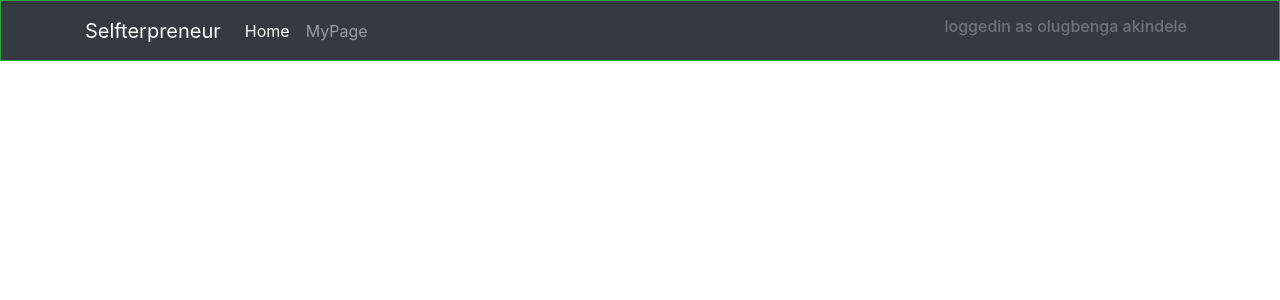
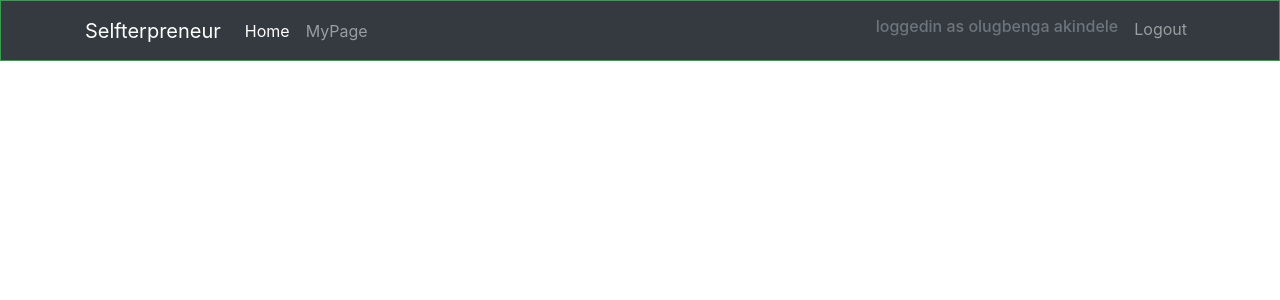
Before and after one commit to olugbengaakindele/selfterpreneur, a Flask app: page /home in a window 1280 px wide. Shown: the top 300 px of the page. Run offline with Flask 2, Linux system fonts and the light colour scheme; a user stored in the database is signed in; some libraries are stand-ins or nearby versions.

Commit message:
Logging users in and out

```diff
--- a/app/auth/routes.py
+++ b/app/auth/routes.py
@@ -2,7 +2,7 @@ from app.auth import auth
 from flask import render_template, url_for, redirect, request, flash
 from app.auth.forms import RegForm, LoginForm
 from app.auth.models import Users
-from flask_login import login_user, logout_user
+from flask_login import login_user, logout_user, login_required
 from app import bcrypt
 
 
@@ -57,3 +57,10 @@ def signin():
 
 
     return render_template('signin.html', form=form)
+
+@auth.route('/signout')
+@login_required
+def signout():
+
+    logout_user()
+    return redirect(url_for('me.home'))
--- a/app/auth/templates/layout.html
+++ b/app/auth/templates/layout.html
@@ -49,6 +49,9 @@
 
                     <li class="nav-item">
                         <a class="nav-link text-lowercase text-muted h6">Loggedin as {{ current_user.user_name.title() }}</a>
+                    </li>
+                    <li class="nav-item">
+                        <a class="nav-link" href="{{ url_for('auth.signout') }}">Logout</a>
                     </li>
 
                 {% else %}
```
